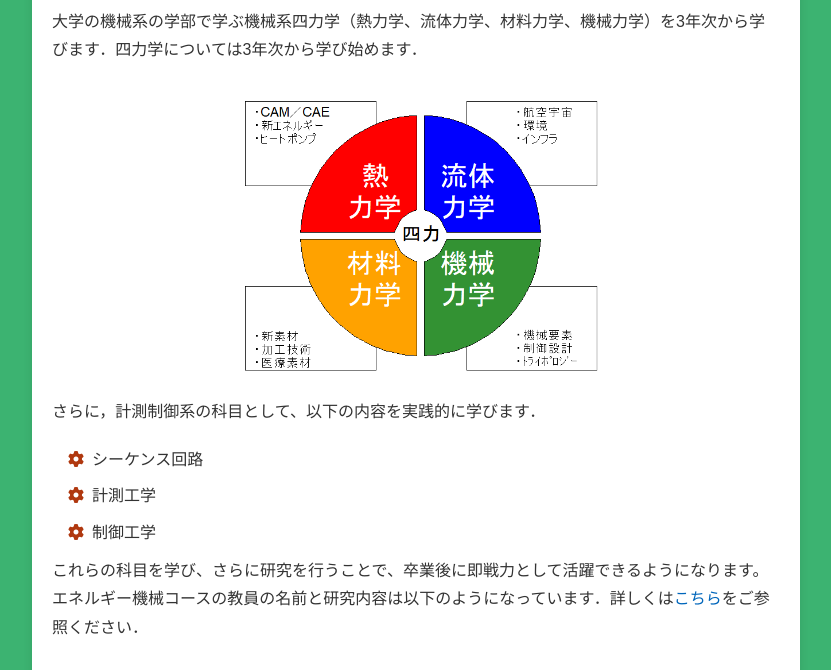
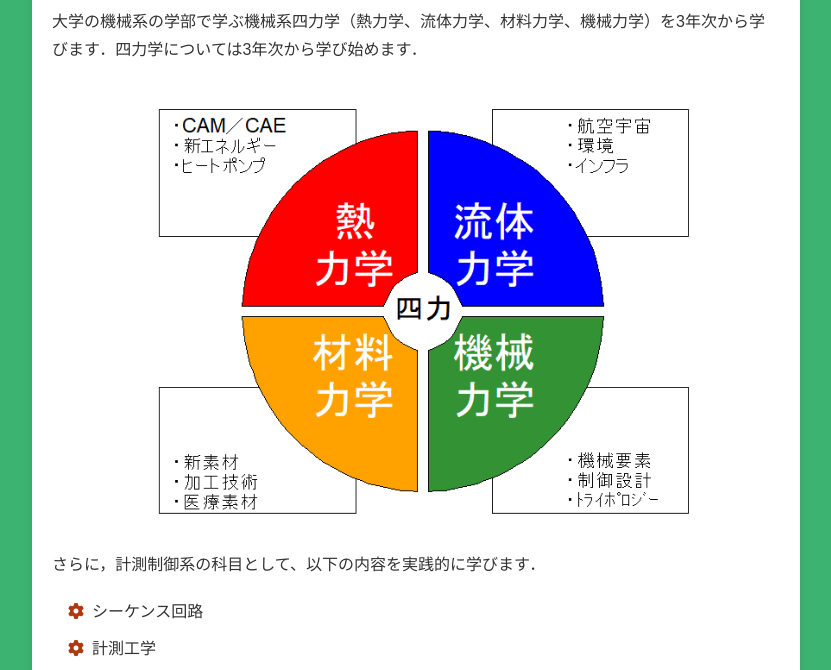
Before and after one commit to madamadamad/madamadamad.github.io, a plain HTML site: page index.html in a window 1280 px wide. Shown: the part 1478-2148 px from the top of the page, without its empty margins (224-1055 px from the left). Drawn offline with Linux system fonts and the light colour scheme.

Commit message:
Update index.html

```diff
--- a/index.html
+++ b/index.html
@@ -93,7 +93,7 @@
         <li>機械設計製図</li>
     </ul>
     <p>大学の機械系の学部で学ぶ機械系四力学（熱力学、流体力学、材料力学、機械力学）を3年次から学びます．四力学については3年次から学び始めます．</p>
-    <div style="text-align: center;"><img src="yonriki.png" alt="四力学" width="60%" /></div>
+    <div style="text-align: center;"><img src="yonriki.png" alt="四力学" width="90%" /></div>
     <p>さらに，計測制御系の科目として、以下の内容を実践的に学びます．</p>
     <ul>
         <li>シーケンス回路</li>
```
